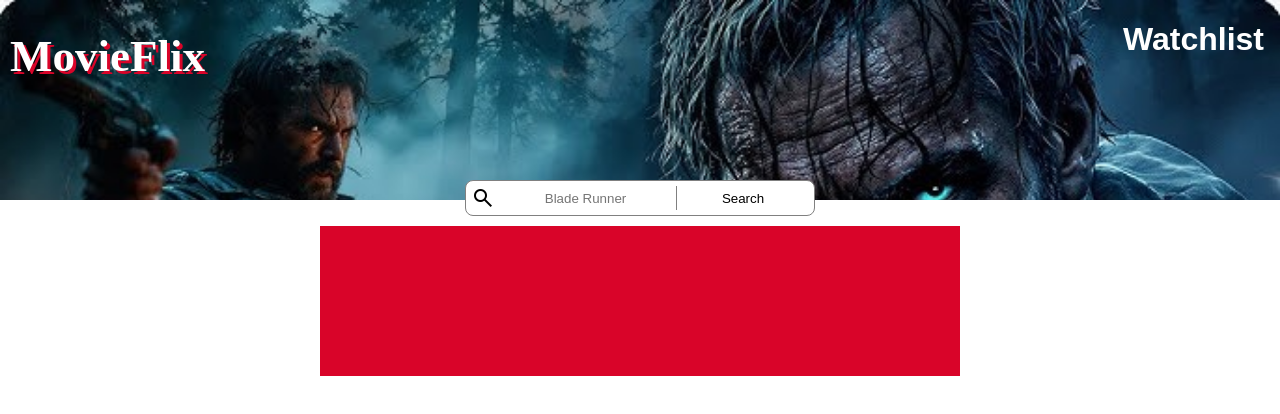
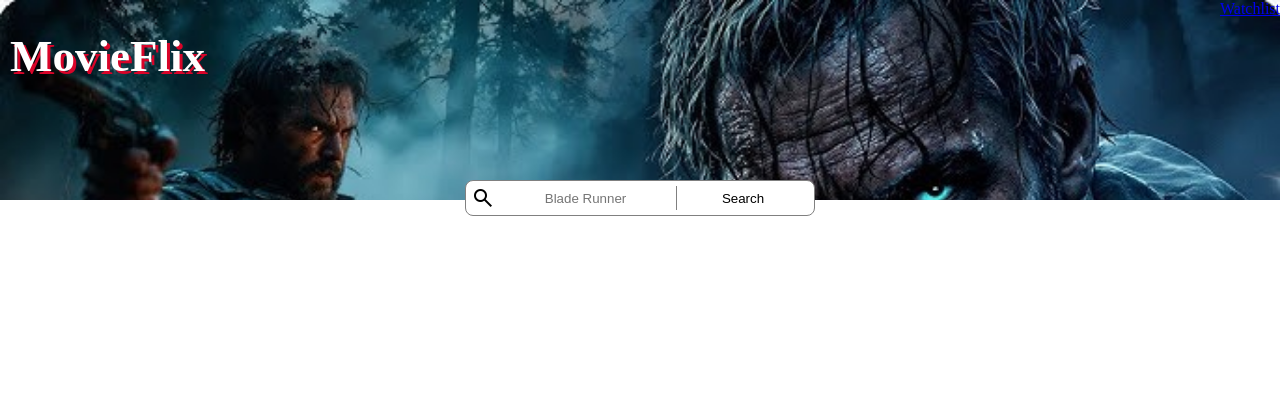
Before and after one commit to crazynets1/movie_watchlist_app, a website built with Vite: page index.html in a window 1280 px wide. Built offline with nearby package versions, Linux system fonts and the light colour scheme.

Commit message:
update index.html file

```diff
--- a/index.html
+++ b/index.html
@@ -7,7 +7,7 @@
     <body>
         <div class="header">
         <h1>MovieFlix</h1>
-        <button id="switch" class="switch" type="button">Watchlist</button>
+        <a href="mylist.html" id="switch" class="switch" type="button">Watchlist</a>
         </div>
         <div class="search">
             <span class="material-symbols-outlined">search</span>
@@ -15,7 +15,6 @@
             <button class="search-btn" id="search-btn" type="button">Search</button>
         </div>
         <div id="movies" class="main"></div>
-        <div class="saved-movies"></div>
         <script src="index.js"></script>
     </body>
 </html>
```
